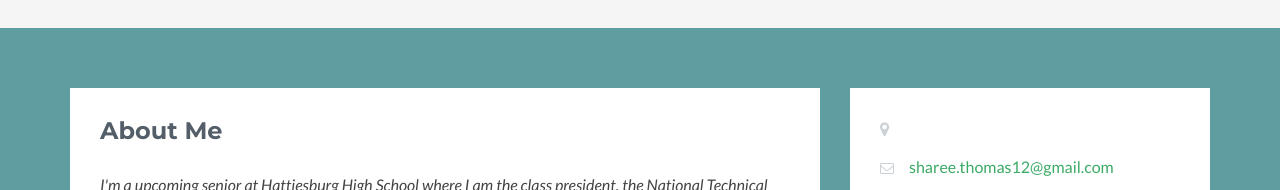
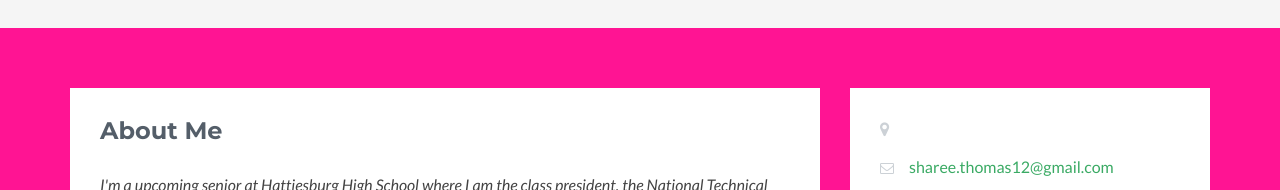
Before and after one commit to sharee2223/Sharee2223.github.io, a plain HTML site: page index.html in a window 1280 px wide. Shown: the part 586-776 px from the top of the page. Drawn offline with nearby package versions, Linux system fonts and the light colour scheme; no server answers; a script that the page names is missing; some icons are missing; files whose address does not match are found by name.

Commit message:
Update styles.css

```diff
--- a/css/styles.css
+++ b/css/styles.css
@@ -10,7 +10,7 @@
 body {
   font-family: 'Lato', arial, sans-serif;
   color: #434343;
-  background: #5F9EA0;
+  background: #FF1493;
   font-size: 16px;
   -webkit-font-smoothing: antialiased;
   -moz-osx-font-smoothing: grayscale;
```
